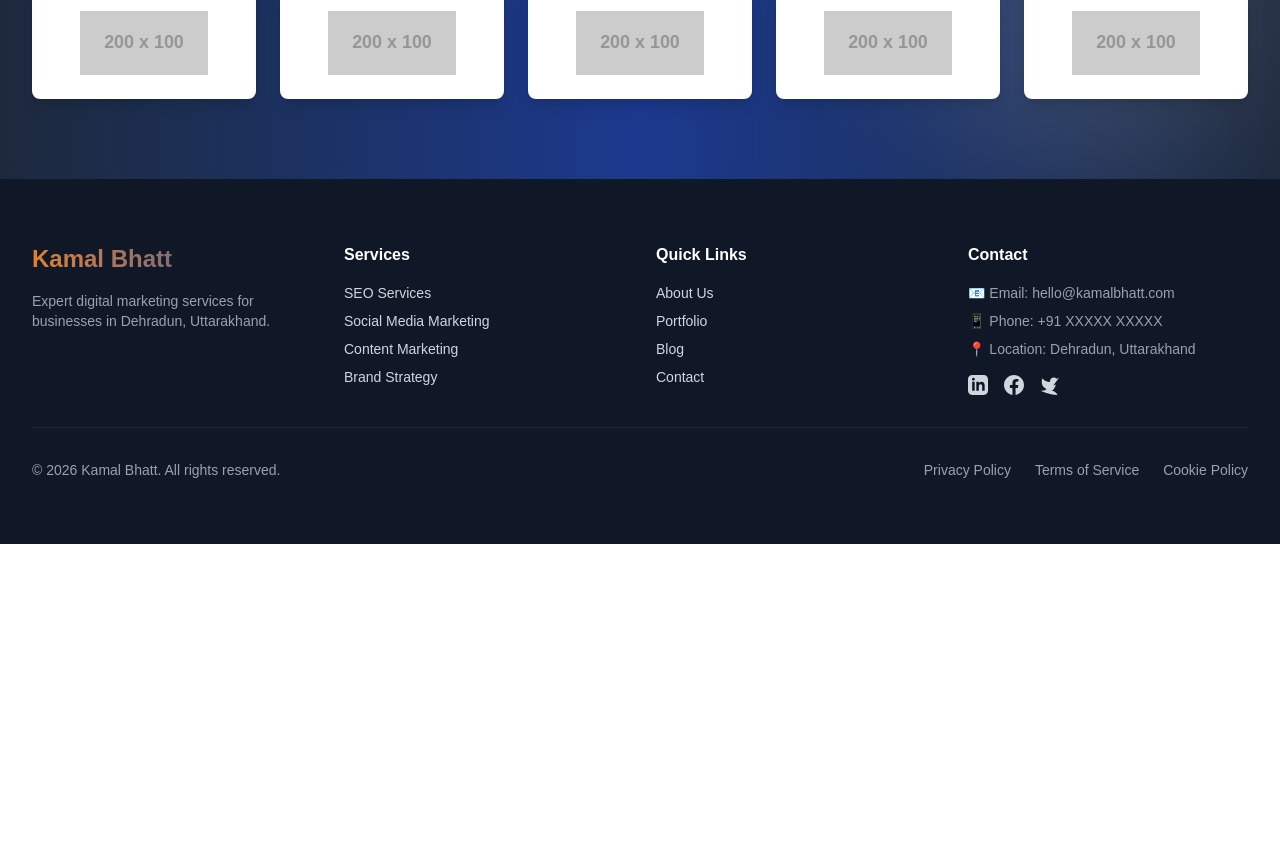
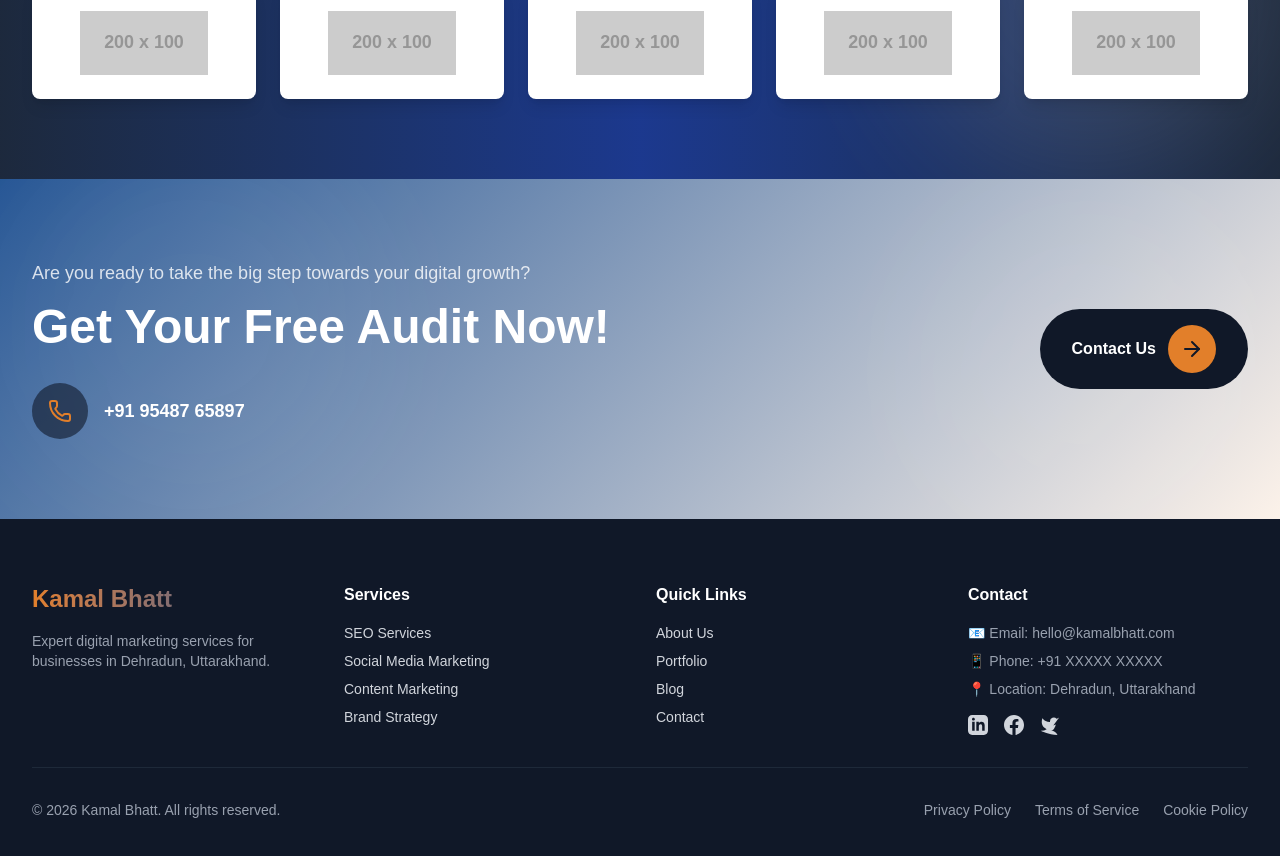
Before and after one commit to Vishwash-chauhan/kamalbhatt, a Next.js app: page / in a window 1280 px wide. Shown: the part 3900-4756 px from the top of the page. Before the commit the page ends 4444 px from the top, so only its background shows below. Built offline with nearby package versions, Linux system fonts and the light colour scheme.

Commit message:
cta button

```diff
--- a/app/components/clients.tsx
+++ b/app/components/clients.tsx
@@ -74,6 +74,7 @@ export default function Clients() {
     },
     {
         id: 15,
+
         name: 'Client 15',
         logo: 'https://via.placeholder.com/200x100?text=Client+15',
     }
--- /dev/null
+++ b/app/components/cta.tsx
@@ -0,0 +1,58 @@
+'use client';
+
+import { Phone, ArrowRight } from 'lucide-react';
+
+export default function CTA() {
+  return (
+    <section className="relative py-20 overflow-hidden">
+      {/* Background with gradient and overlay */}
+      <div
+        className="absolute inset-0 bg-gradient-to-r from-primary to-primary/80"
+        style={{
+          backgroundImage: `linear-gradient(135deg, rgba(26, 77, 143, 0.95) 0%, rgba(226, 127, 42, 0.1) 100%)`,
+        }}
+      ></div>
+
+      {/* Decorative elements */}
+      <div className="absolute top-0 right-0 w-96 h-96 bg-white/5 rounded-full blur-3xl"></div>
+      <div className="absolute bottom-0 left-0 w-96 h-96 bg-white/5 rounded-full blur-3xl"></div>
+
+      <div className="max-w-7xl mx-auto px-4 sm:px-6 lg:px-8 relative z-10">
+        <div className="flex flex-col md:flex-row items-center justify-between gap-8">
+          {/* Left Content */}
+          <div className="flex-1">
+            <p className="text-white/80 text-lg mb-4">
+              Are you ready to take the big step towards your digital growth?
+            </p>
+            <h2 className="text-4xl md:text-5xl font-bold text-white mb-8">
+              Get Your Free Audit Now!
+            </h2>
+
+            {/* Support Info */}
+            <div className="flex items-center gap-4">
+              <div className="bg-gray-900/60 rounded-full p-4 flex items-center justify-center">
+                <Phone className="w-6 h-6 text-secondary" />
+              </div>
+              <div>
+                <p className="text-white font-semibold text-lg">+91 95487 65897</p>
+              </div>
+            </div>
+          </div>
+
+          {/* Right CTA Button */}
+          <div className="flex-shrink-0">
+            <a
+              href="#contact"
+              className="inline-flex items-center gap-3 bg-gray-900 hover:bg-secondary text-white hover:text-gray-900 font-bold px-8 py-4 rounded-full transition duration-300 group"
+            >
+              <span>Contact Us</span>
+              <div className="bg-secondary group-hover:bg-gray-900 text-gray-900 group-hover:text-white rounded-full p-3 flex items-center justify-center transition duration-300">
+                <ArrowRight className="w-6 h-6" />
+              </div>
+            </a>
+          </div>
+        </div>
+      </div>
+    </section>
+  );
+}
--- a/app/page.tsx
+++ b/app/page.tsx
@@ -2,6 +2,7 @@ import Hero from './components/hero';
 import AboutSection from './components/about-section';
 import AboutMeeganMedia from './components/about-meegan-media';
 import Clients from './components/clients';
+import CTA from './components/cta';
 import { Search, TrendingUp, Share2, Code, BookOpen, ArrowRight } from 'lucide-react';
 
 export default function Home() {
@@ -163,6 +164,7 @@ export default function Home() {
       <AboutSection />
       <AboutMeeganMedia />
       <Clients />
+      <CTA />
     </>
   );
 }
```
